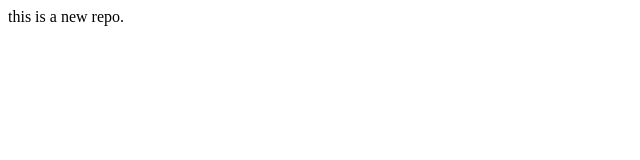
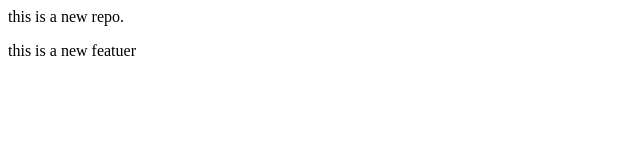
Before and after one commit to umesh-patidar-05/localrepo, a plain HTML site: page index.html in a window 1280 px wide. Shown: the whole page, without its empty margins (0-640 px from the left). Drawn offline with Linux system fonts and the light colour scheme.

Commit message:
Add new feature

```diff
--- a/index.html
+++ b/index.html
@@ -1 +1,2 @@
 <p>this is a new repo.</p>
+<p>this is a new featuer </p>
```
